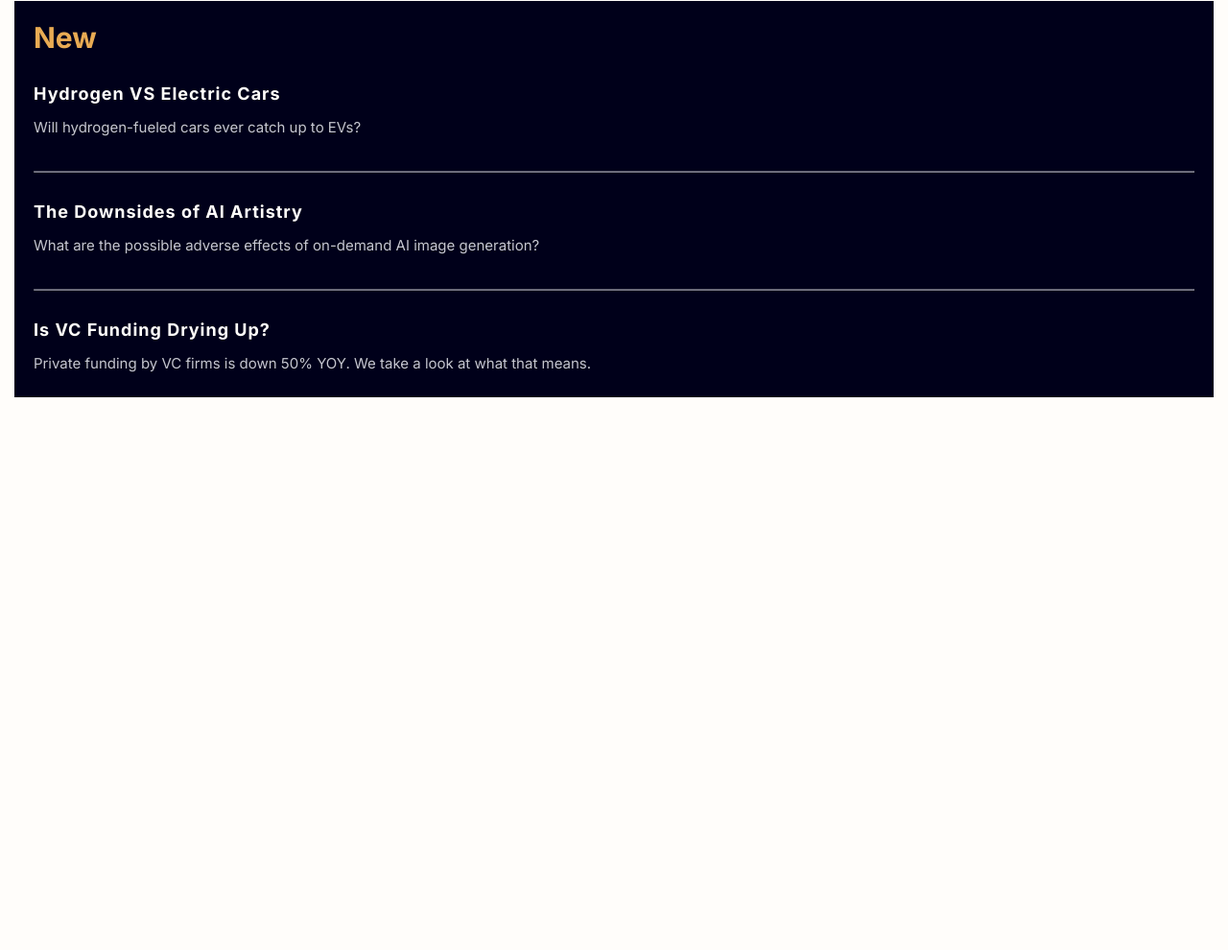
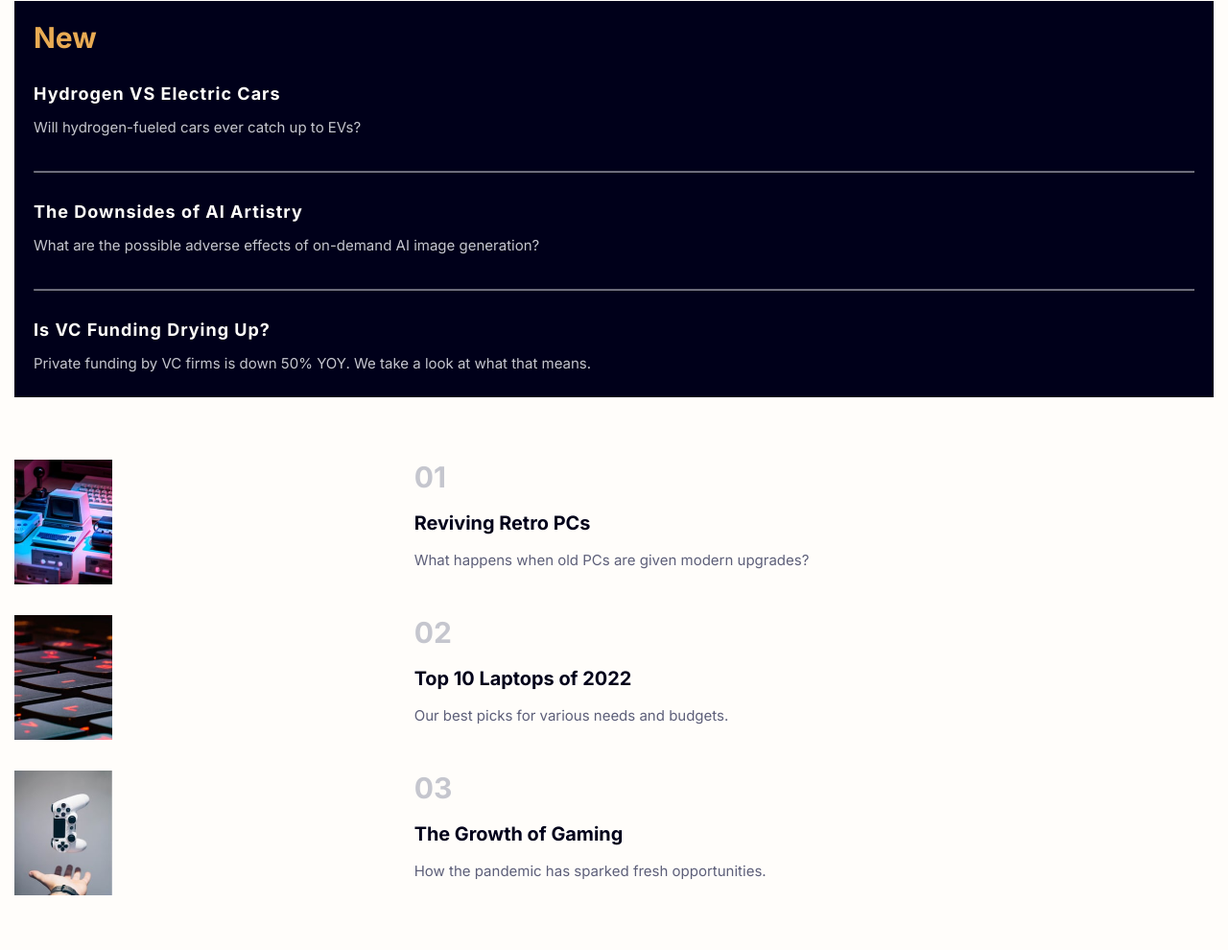
Before and after one commit to dgoperales/news-homepage, a plain HTML site: page index.html in a window 1280 px wide. Shown: the part 593-1583 px from the top of the page at 96% size. Before the commit the page ends 1022 px from the top, so only its background shows below. Drawn offline with Linux system fonts and the light colour scheme.

Commit message:
Create the articles section at the bottom

```diff
--- a/index.html
+++ b/index.html
@@ -58,5 +58,54 @@
             </article>
         </section>
     </aside>
+
+    <article>
+        <section>
+            <div class="articles">
+                <div class="articles__image">
+                    <img src="./news-homepage-main/assets/images/image-retro-pcs.jpg" alt="An old Mac">
+                </div>
+                <div class="articles__number">
+                    <h2>01</h2>
+                </div>
+                <div class="articles__title">
+                    <h3>Reviving Retro PCs</h3>
+                </div>
+                <div class="articles__description">
+                    <p>What happens when old PCs are given modern upgrades?</p>
+                </div>
+            </div>
+
+            <div class="articles">
+                <div class="articles__image">
+                    <img src="./news-homepage-main/assets/images/image-top-laptops.jpg" alt="Laptop's keyboard">
+                </div>
+                <div class="articles__number">
+                    <h2>02</h2>
+                </div>
+                <div class="articles__title">
+                    <h3>Top 10 Laptops of 2022</h3>
+                </div>
+                <div class="articles__description">
+                    <p>Our best picks for various needs and budgets.</p>
+                </div>
+            </div>
+
+            <div class="articles">
+                <div class="articles__image">
+                    <img src="./news-homepage-main/assets/images/image-gaming-growth.jpg" alt="PS4 controller floating over a hand">
+                </div>
+                <div class="articles__number">
+                    <h2>03</h2>
+                </div>
+                <div class="articles__title">
+                    <h3>The Growth of Gaming</h3>
+                </div>
+                <div class="articles__description">
+                    <p>How the pandemic has sparked fresh opportunities.</p>
+                </div>
+            </div>
+        </section>
+    </article>
 </body>
 </html>
--- a/styles.css
+++ b/styles.css
@@ -136,3 +136,55 @@ aside {
     border-top: .1rem solid hsl(233, 8%, 79%);
     opacity: 50%;
 }
+
+/* ARTICLES SECTION  */
+
+body > article {
+    padding: 3.5rem 1.5rem 4rem 1.5rem;
+}
+
+article > section {
+    display: flex;
+    flex-direction: column;
+}
+
+.articles {
+    display: grid;
+    grid-template-columns: 1fr 1fr 1fr;
+    grid-template-rows: auto;
+    grid-template-areas:
+        "image number number"
+        "image title title"
+        "image description description";
+    padding: 1.5rem 0;
+}
+
+.articles__image {
+    grid-area: image;
+}
+
+.articles__image img {
+    width: auto;
+    height: 13rem;
+}
+
+.articles__number {
+    grid-area: number;
+    font-size: 2rem;
+    font-weight: 800;
+    color: hsl(233, 8%, 79%);
+}
+
+.articles__title {
+    grid-area: title;
+    font-size: 1.7rem;
+    font-weight: 700;
+    color: hsl(240, 100%, 5%);
+}
+
+.articles__description {
+    grid-area: description;
+    font-size: 1.5rem;
+    font-weight: 400;
+    color: hsl(236, 13%, 42%);
+}
```
